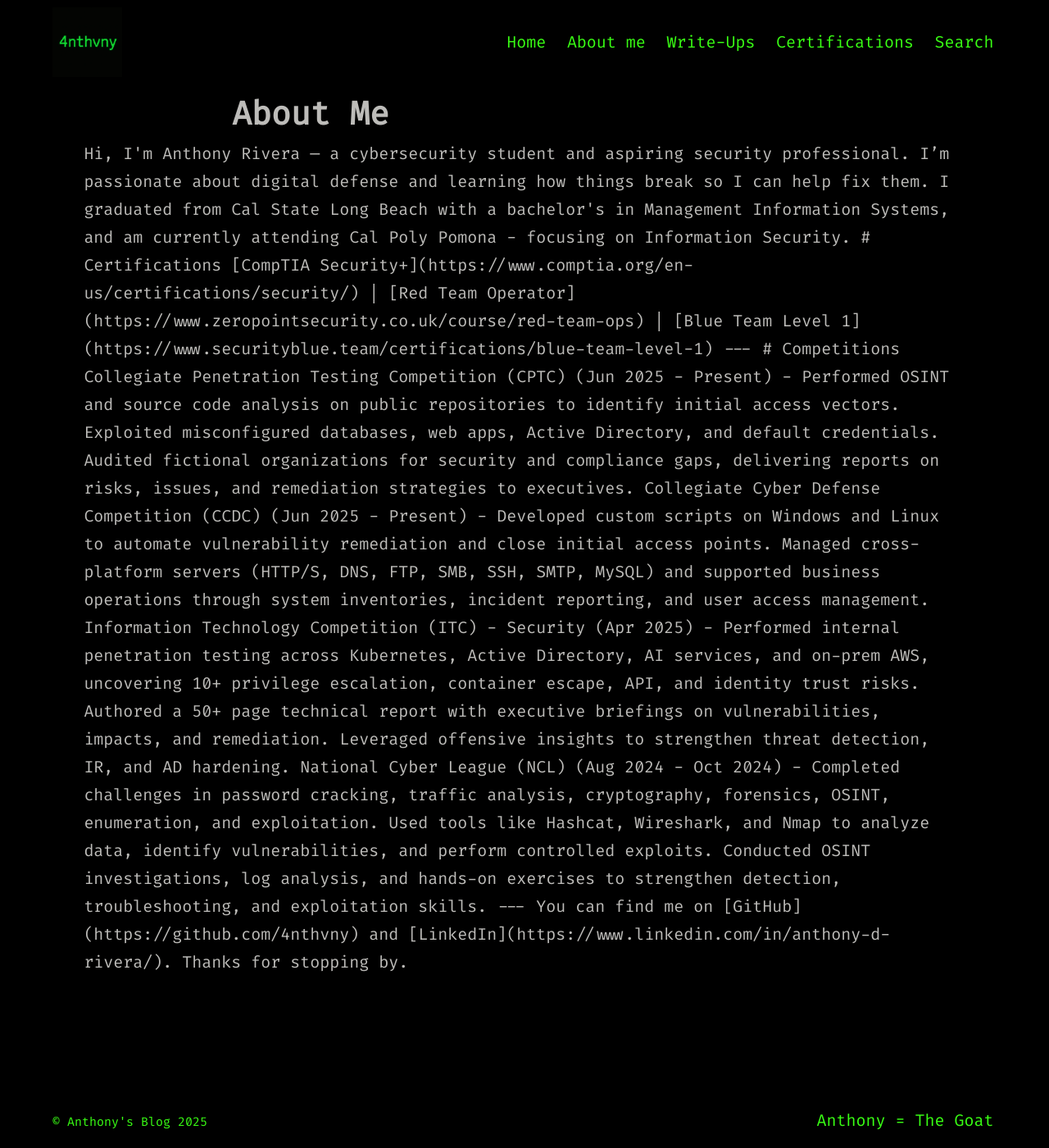
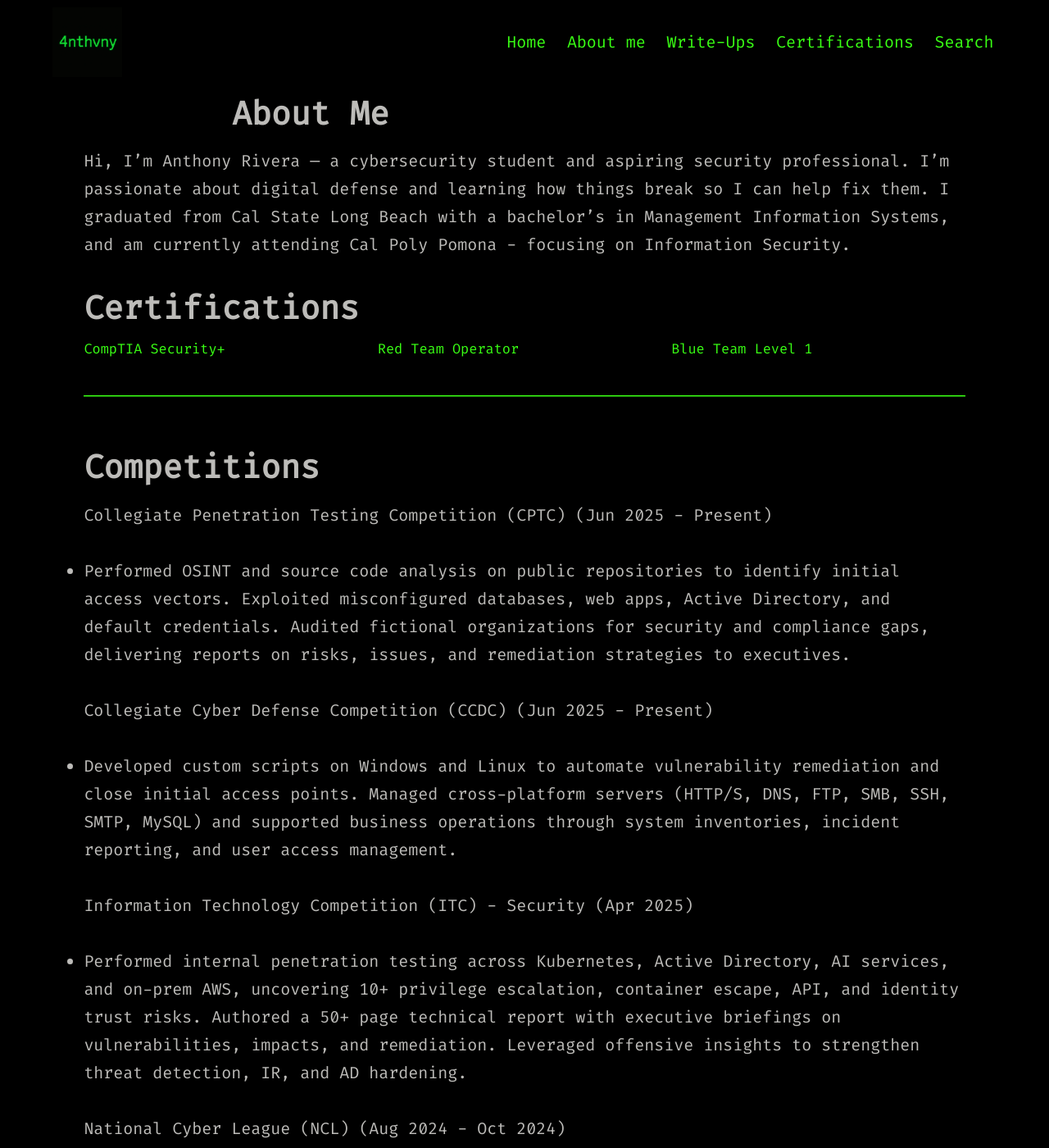
Before and after one commit to 4nthvny/4nthvny.github.io, a Jekyll site: the page built from aboutme.md, in a window 1280 px wide and 1400 px high. Shown: the whole window at 82% size. Built offline with Jekyll 4.4.1, drawn with Linux system fonts in a browser that asks for light colours; some of the changed text lies outside the part shown.

Commit message:
Update aboutme.md

```diff
--- a/aboutme.md
+++ b/aboutme.md
@@ -2,7 +2,7 @@
 title: About Me
 layout: page
 ---
-<div class="full-bleed-single">
+<div class="full-bleed-single" markdown="1">
 
 Hi, I'm Anthony Rivera — a cybersecurity student and aspiring security professional. I’m passionate about digital defense and learning how things break so I can help fix them. I graduated from Cal State Long Beach with a bachelor's in Management Information Systems, and am currently attending Cal Poly Pomona - focusing on Information Security.
 
```
